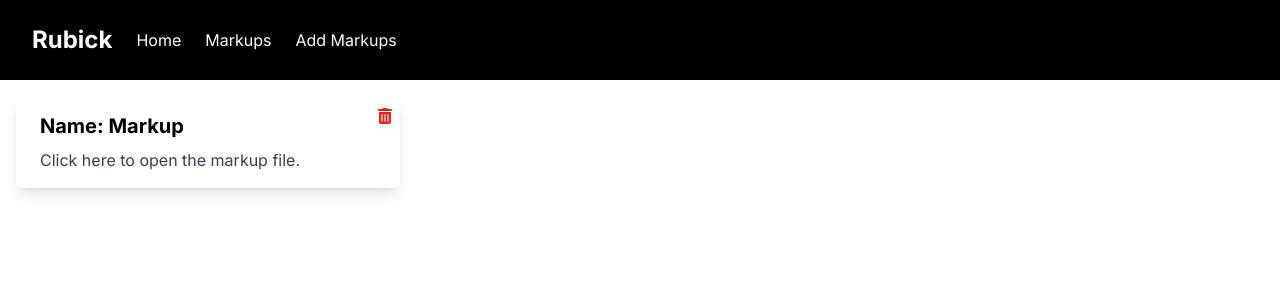
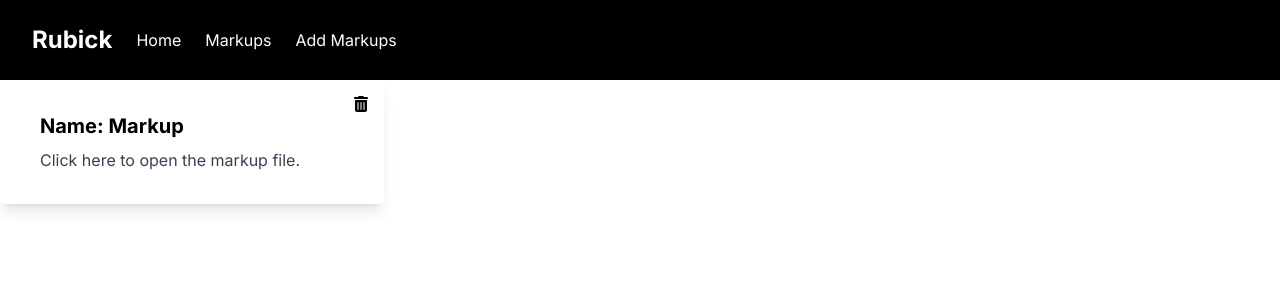
Before and after one commit to salilramani/devapp, a Next.js app: page / in a window 1280 px wide. Shown: the top 300 px of the page. Built offline with nearby package versions, Linux system fonts and the light colour scheme.

Commit message:
keep it up

```diff
--- a/app/components/MarkupList.jsx
+++ b/app/components/MarkupList.jsx
@@ -11,7 +11,7 @@ const MarkupList = () => {
   useEffect(() => {
     const fetchData = async () => {
       try {
-        const response = await fetch('/api/getAllMarkups');
+        const response = await fetch('/api/getAllMarkups', { cache: 'no-store' });
         if (!response.ok) {
           throw new Error('Error fetching data');
         }
@@ -49,7 +49,7 @@ const MarkupList = () => {
   if (error) return <p>Error: {error}</p>;
 
   return (
-    <div className="markup-list flex flex-wrap justify-center">
+    <div className="markup-list grid gap-4 sm:grid-cols-2 lg:grid-cols-3 p-4">
       {data.map((item) => (
         <Markupcard
           key={item.id}
--- a/app/components/Markupcard.jsx
+++ b/app/components/Markupcard.jsx
@@ -7,9 +7,9 @@ import { faTrashAlt } from '@fortawesome/free-solid-svg-icons';
 
 const Markupcard = ({ id, user_name, user_email, markup_url, onDelete }) => {
   return (
-    <div className="max-w-sm rounded overflow-hidden shadow-lg m-4 relative">
+    <div className="max-w-sm w-full rounded overflow-hidden shadow-lg relative p-4 bg-white">
       <Link href={`/Markups/${id}`}>
-        <div className="px-6 py-4">
+        <div className="px-6 py-4 cursor-pointer">
           <div className="font-bold text-xl mb-2">Name: {user_name} Markup</div>
           <h2>{user_email}</h2>
           <h2>{markup_url}</h2>
@@ -18,7 +18,7 @@ const Markupcard = ({ id, user_name, user_email, markup_url, onDelete }) => {
       </Link>
       <button
         onClick={() => onDelete(id)} // Calling onDelete with the card's id
-        className="absolute top-2 right-2 text-red-600 hover:text-red-800"
+        className="absolute top-2 right-2 text-black-300 font-bold py-1 px-2 rounded"
       >
         <FontAwesomeIcon icon={faTrashAlt} />
       </button>
```
